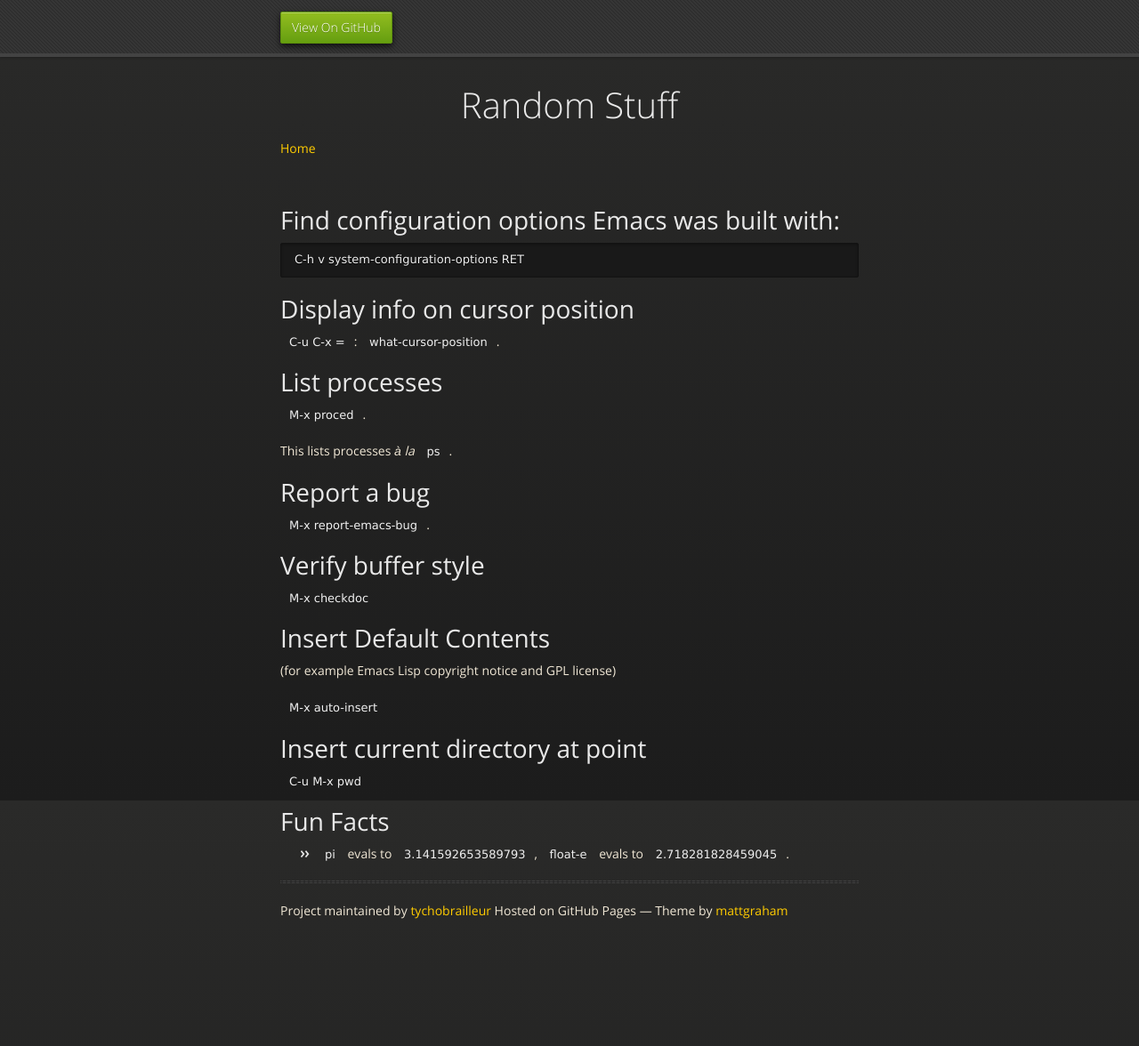
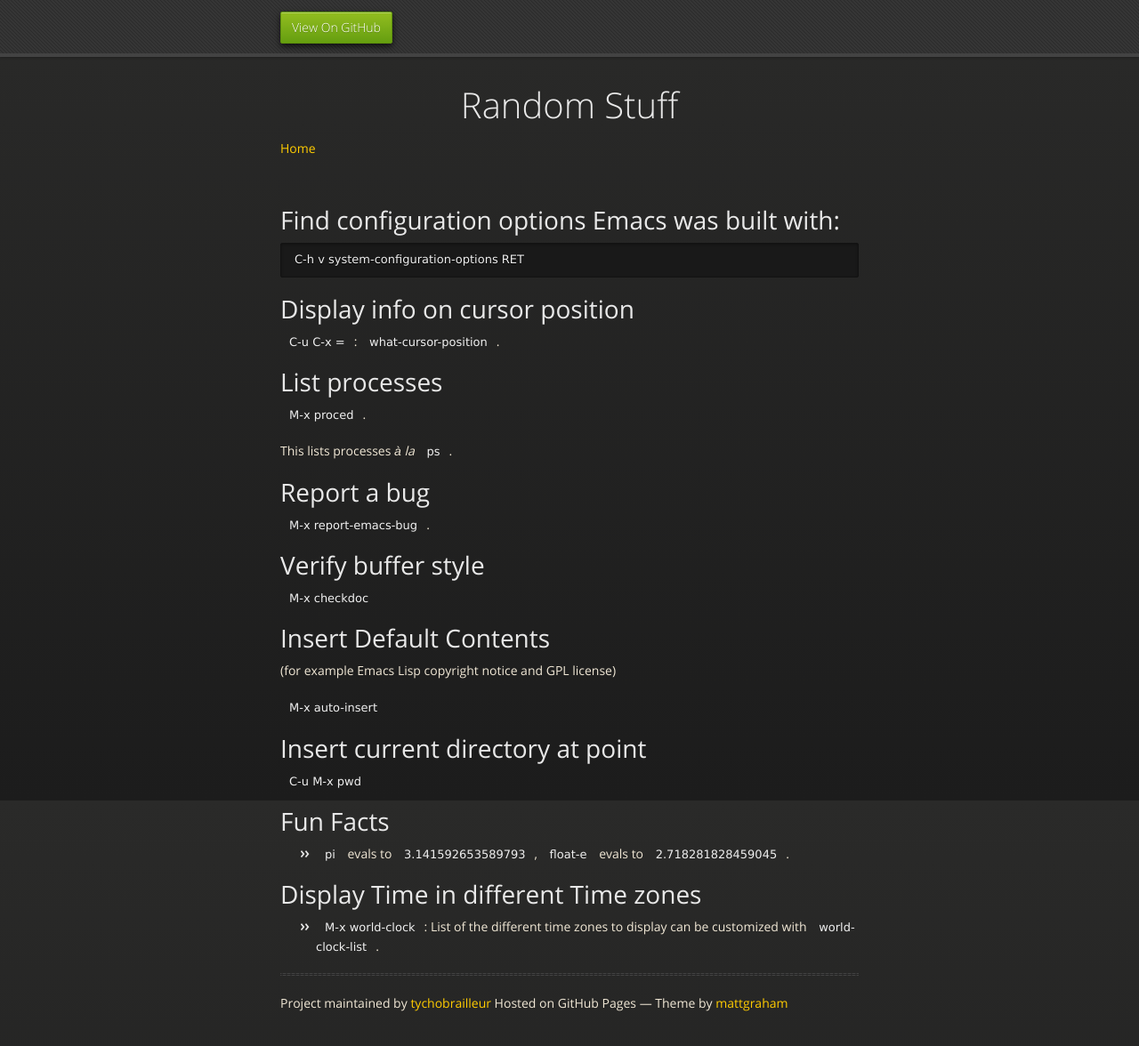
Before and after one commit to tychobrailleur/tychobrailleur.github.io, a Jekyll site: the page built from random.md, in a window 1280 px wide and 1228 px high. Shown: the top 1176 px of the window at 89% size. Built offline with Jekyll 4.4.1, drawn with Linux system fonts in a browser that asks for light colours; nearby versions of some CDN libraries.

Commit message:
Add world clock details.

```diff
--- a/random.md
+++ b/random.md
@@ -42,3 +42,8 @@
 
 - `pi` evals to `3.141592653589793`, `float-e` evals to
   `2.718281828459045`.
+
+# Display Time in different Time zones
+
+- `M-x world-clock`: List of the different time zones to display can
+  be customized with `world-clock-list`.
```
